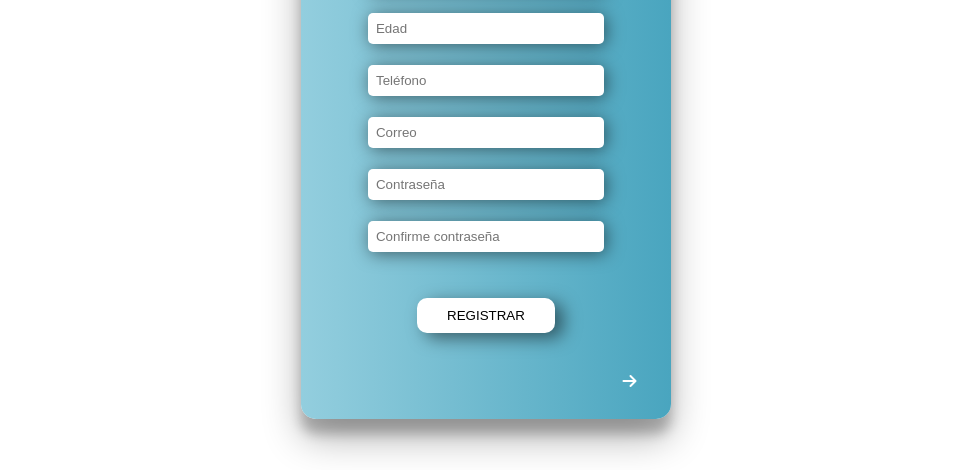
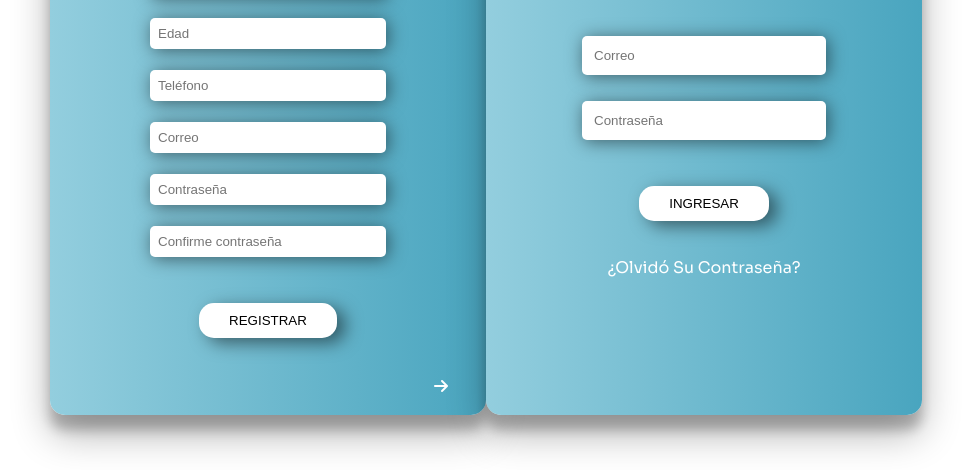
Before and after one commit to NicolasRojas1/Selocambio.com, a plain HTML site: page html/registro.html in a window 1280 px wide. Shown: the part 330-800 px from the top of the page, without its empty margins (154-1125 px from the left). Drawn offline with Linux system fonts and the light colour scheme.

Commit message:
[add] inicio-sesion

```diff
--- a/html/registro.html
+++ b/html/registro.html
@@ -31,6 +31,17 @@
       </i>
     </a>
   </section>
+
+  <section class="inicio-sesion">
+    <h2>Inicio de Sesión <span class="titulo--parte-1">Selocambio</span><span
+        class="titulo--parte-2">.com</span></h2>
+    <form action="" class="formulario-inicio">
+      <input type="email" placeholder="Correo" required>
+      <input type="password" placeholder="Contraseña" required>
+      <button>Ingresar</button>
+      <a href="">¿Olvidó su contraseña?</a>
+    </form>
+  </section>
   <script src="https://kit.fontawesome.com/6e9b5c8142.js" crossorigin="anonymous"></script>
 </body>
 </html>
--- a/styles/registro.css
+++ b/styles/registro.css
@@ -18,13 +18,13 @@ body {
   border-radius: 15px;
   background: rgba(147, 206, 222, 1);
   background: -moz-linear-gradient(left, rgba(147, 206, 222, 1) 0%, rgba(117, 189, 209, 1) 41%, rgba(73, 165, 191, 1) 100%);
-  background: -webkit-gradient(left top, right top, color-stop(0%, rgba(147, 206, 222, 1)), color-stop(41%, rgba(117, 189, 209, 1)), color-stop(100%, rgba(73, 165, 191, 1)));
   background: -webkit-linear-gradient(left, rgba(147, 206, 222, 1) 0%, rgba(117, 189, 209, 1) 41%, rgba(73, 165, 191, 1) 100%);
   background: -o-linear-gradient(left, rgba(147, 206, 222, 1) 0%, rgba(117, 189, 209, 1) 41%, rgba(73, 165, 191, 1) 100%);
   background: -ms-linear-gradient(left, rgba(147, 206, 222, 1) 0%, rgba(117, 189, 209, 1) 41%, rgba(73, 165, 191, 1) 100%);
   background: linear-gradient(to right, rgba(147, 206, 222, 1) 0%, rgba(117, 189, 209, 1) 41%, rgba(73, 165, 191, 1) 100%);
   filter: progid:DXImageTransform.Microsoft.gradient(startColorstr='#93cede', endColorstr='#49a5bf', GradientType=1);
-  max-width: 400px;
+  width: 400px;
+  height: 630px;
   padding: 30px 18px;
   box-shadow: rgba(0, 0, 0, 0.3) 0px 19px 38px, rgba(0, 0, 0, 0.22) 0px 15px 12px;
 }
@@ -70,7 +70,7 @@ body {
   text-transform: uppercase;
   transition: .5s;
   color: #000;
-  border-radius: 10px;
+  border-radius: 15px;
   border: none;
   cursor: pointer;
   background: #fff;
@@ -126,3 +126,86 @@ i.fa-solid:hover {
   text-shadow: 1px 1px 1px rgb(110, 109, 109);
   width: 200px;
 }
+
+/*----------------- inicio de sesion --------------------*/
+.inicio-sesion {
+  display: flex;
+  flex-direction: column;
+  justify-content: center;
+  align-items: center;
+  border-radius: 15px;
+  background: rgba(147, 206, 222, 1);
+  background: -moz-linear-gradient(left, rgba(147, 206, 222, 1) 0%, rgba(117, 189, 209, 1) 41%, rgba(73, 165, 191, 1) 100%);
+  background: -webkit-linear-gradient(left, rgba(147, 206, 222, 1) 0%, rgba(117, 189, 209, 1) 41%, rgba(73, 165, 191, 1) 100%);
+  background: -o-linear-gradient(left, rgba(147, 206, 222, 1) 0%, rgba(117, 189, 209, 1) 41%, rgba(73, 165, 191, 1) 100%);
+  background: -ms-linear-gradient(left, rgba(147, 206, 222, 1) 0%, rgba(117, 189, 209, 1) 41%, rgba(73, 165, 191, 1) 100%);
+  background: linear-gradient(to right, rgba(147, 206, 222, 1) 0%, rgba(117, 189, 209, 1) 41%, rgba(73, 165, 191, 1) 100%);
+  filter: progid:DXImageTransform.Microsoft.gradient(startColorstr='#93cede', endColorstr='#49a5bf', GradientType=1);
+  width: 400px;
+  height: 630px;
+  padding: 30px 18px;
+  box-shadow: rgba(0, 0, 0, 0.3) 0px 19px 38px, rgba(0, 0, 0, 0.22) 0px 15px 12px;
+}
+
+.inicio-sesion h2 {
+  color: #f0f0f0;
+  text-shadow: 1px 1px 1px black;
+  width: 50%;
+  padding-bottom: 2em;
+}
+
+.formulario-inicio {
+  display: flex;
+  flex-direction: column;
+  gap: 1em;
+  margin-top: 1em;
+  align-items: center;
+}
+
+.formulario-inicio input{
+  border-radius: 5px;
+  border: 0;
+  padding: 12px;
+  width: 220px;
+  outline: none;/*para quitar el bordeado negro*/
+  margin-top: 10px;
+  -webkit-box-shadow: 2px 2px 17px 0px rgba(0, 0, 0, 0.5);
+  -moz-box-shadow: 2px 2px 17px 0px rgba(0, 0, 0, 0.5);
+  box-shadow: 2px 2px 17px 0px rgba(0, 0, 0, 0.5);
+}
+
+.formulario-inicio button {
+  margin-top: 30px;
+  padding: 10px 30px;
+  text-align: center;
+  text-transform: uppercase;
+  transition: .5s;
+  color: #000;
+  border-radius: 15px;
+  border: none;
+  cursor: pointer;
+  background: #fff;
+  -webkit-box-shadow: 8px 5px 17px 0px rgba(0, 0, 0, 0.5);
+  -moz-box-shadow: 8px 5px 17px 0px rgba(0, 0, 0, 0.5);
+  box-shadow: 8px 5px 17px 0px rgba(0, 0, 0, 0.5);
+}
+
+.formulario-inicio button:hover {
+  transition: .8s ease;
+  background: rgb(0, 0, 0);
+  background: -moz-radial-gradient(circle, rgba(0, 0, 0, 0.165703781512605) 0%, rgba(58, 207, 192, 1) 100%);
+  background: -webkit-radial-gradient(circle, rgba(0, 0, 0, 0.165703781512605) 0%, rgba(58, 207, 192, 1) 100%);
+  background: radial-gradient(circle, rgba(0, 0, 0, 0.165703781512605) 0%, rgba(58, 207, 192, 1) 100%);
+  filter: progid:DXImageTransform.Microsoft.gradient(startColorstr="#000000", endColorstr="#3acfc0", GradientType=1);
+  color: #f0f0f0;
+}
+
+.formulario-inicio a {
+  display: flex;
+  justify-content: center;
+}
+.formulario-inicio a:hover {
+  color: #000000d3;
+  font-weight: bold;
+  transition: 1s;
+}
```
